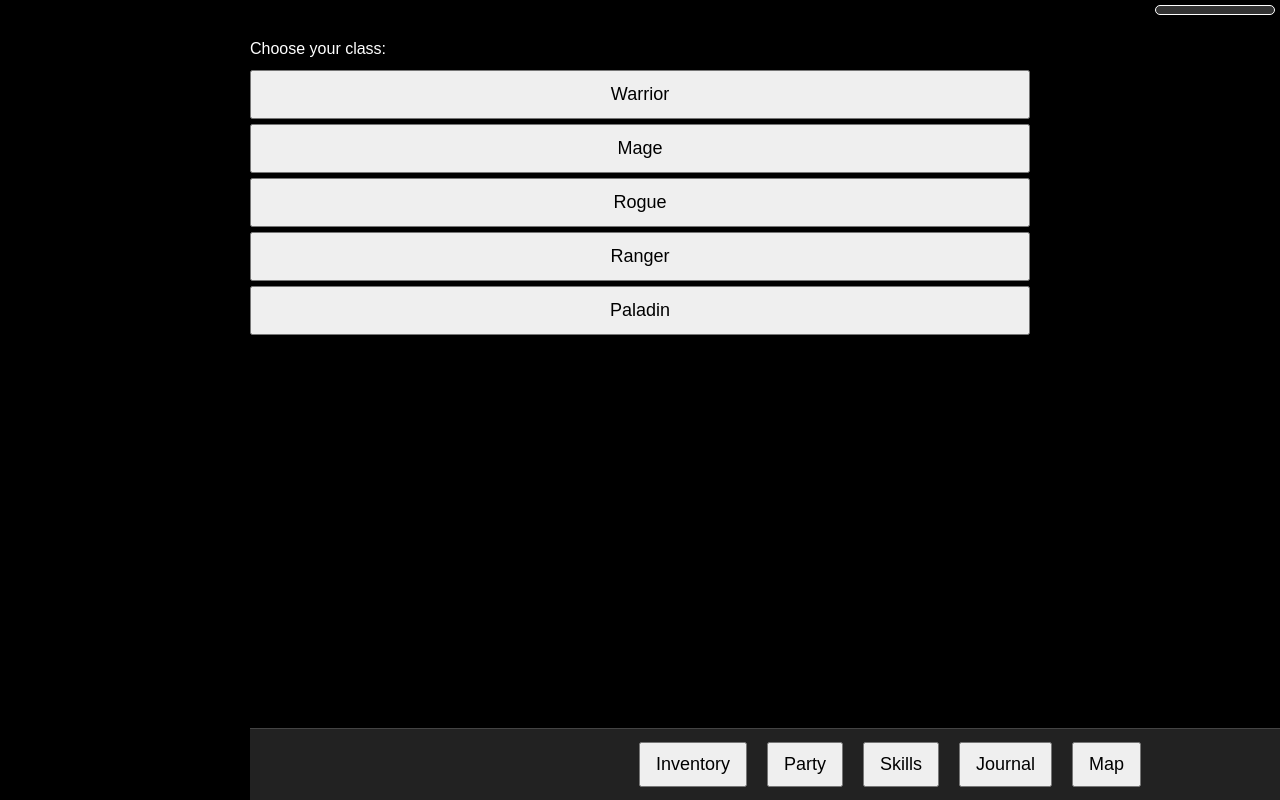
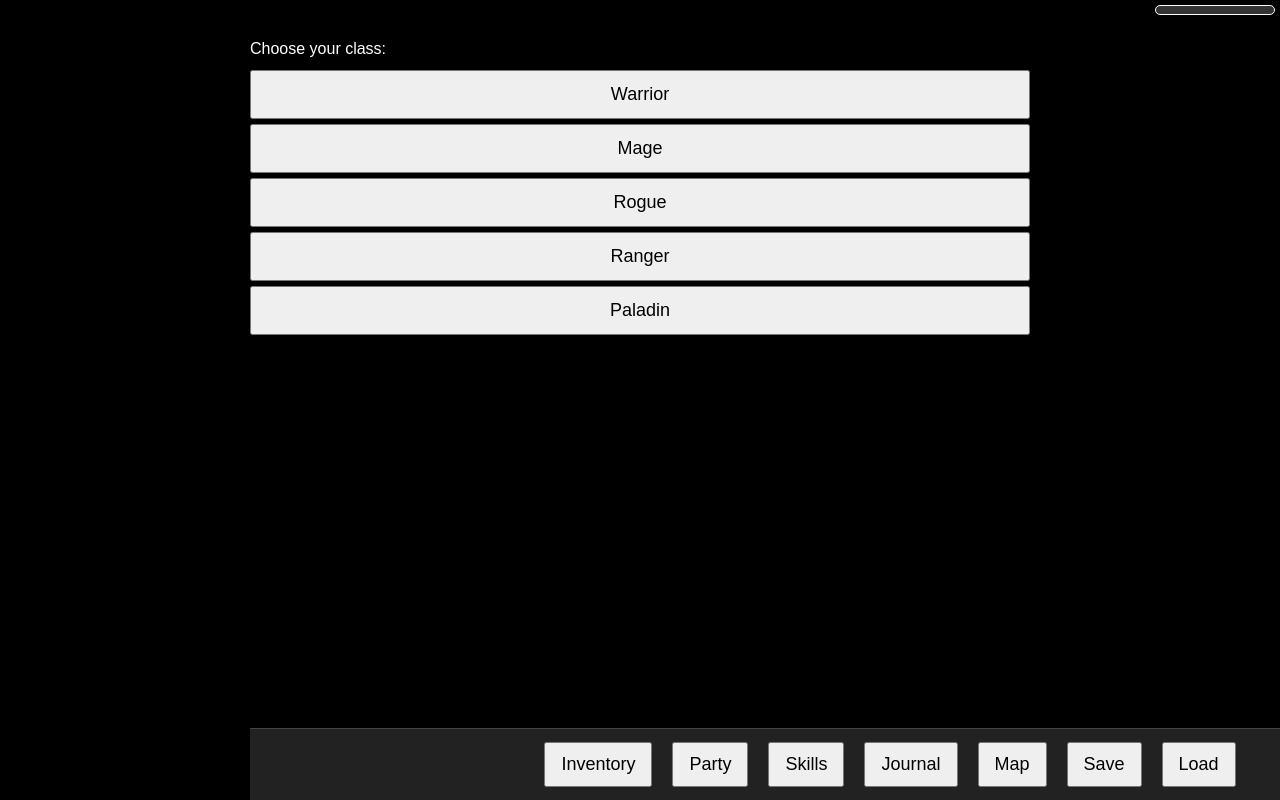
Before and after one commit to vprndsg/emoji-ascii-rpg, a plain HTML site: page index.html in a window 1280 px wide. Drawn offline with Linux system fonts and the light colour scheme.

Commit message:
Update index.html

```diff
--- a/index.html
+++ b/index.html
@@ -2,36 +2,35 @@
 <html lang="en">
 <head>
   <meta charset="UTF-8" />
-  <meta name="viewport" content="width=device-width, initial-scale=1.0" />
+  <meta name="viewport" content="width=device-width, initial-scale=1" />
   <title>Emoji ASCII RPG</title>
-  <!-- Stylesheet -->
   <link rel="stylesheet" href="style.css" />
 </head>
 <body>
   <div id="game">
-    <!-- Scene / Story Display -->
     <div id="storyView" class="scene-view">
       <pre id="asciiArt" class="ascii-display"></pre>
       <div id="textDisplay" class="text-display"></div>
       <div id="choiceButtons" class="choice-buttons"></div>
     </div>
-    <!-- Combat Display -->
+
     <div id="combatView" class="scene-view" style="display:none;">
       <pre id="combatAscii" class="ascii-display"></pre>
-      <!-- Party status bars during combat -->
       <div id="partyStatus" class="party-status"></div>
       <div id="combatLog" class="combat-log"></div>
       <div id="combatActions" class="combat-actions"></div>
     </div>
-    <!-- Fixed Bottom Menu Bar -->
+
     <div id="menuBar" class="menu-bar">
       <button onclick="Game.showInventory()">Inventory</button>
       <button onclick="Game.showParty()">Party</button>
       <button onclick="Game.showSkills()">Skills</button>
       <button onclick="Game.showJournal()">Journal</button>
       <button onclick="Game.showMap()">Map</button>
+      <button onclick="Game.save()">Save</button>
+      <button onclick="Game.load()">Load</button>
     </div>
-    <!-- Panels for Inventory, Party, Skills, Journal, Map -->
+
     <div id="inventoryPanel" class="panel" style="display:none;">
       <button class="closeBtn" onclick="Game.closePanels()">Close</button>
       <h2>Inventory</h2>
@@ -57,12 +56,11 @@
       <h2>Map</h2>
       <div id="mapContent"></div>
     </div>
-    <!-- Risk/Alert Meter -->
+
     <div id="riskMeter"><div id="riskFill"></div></div>
-    <!-- Dialogue Overlay Box -->
     <div id="dialogue-box" style="display:none;"></div>
   </div>
-  <!-- Game Scripts -->
+
   <script src="classes.js"></script>
   <script src="skills.js"></script>
   <script src="scenes.js"></script>
```
